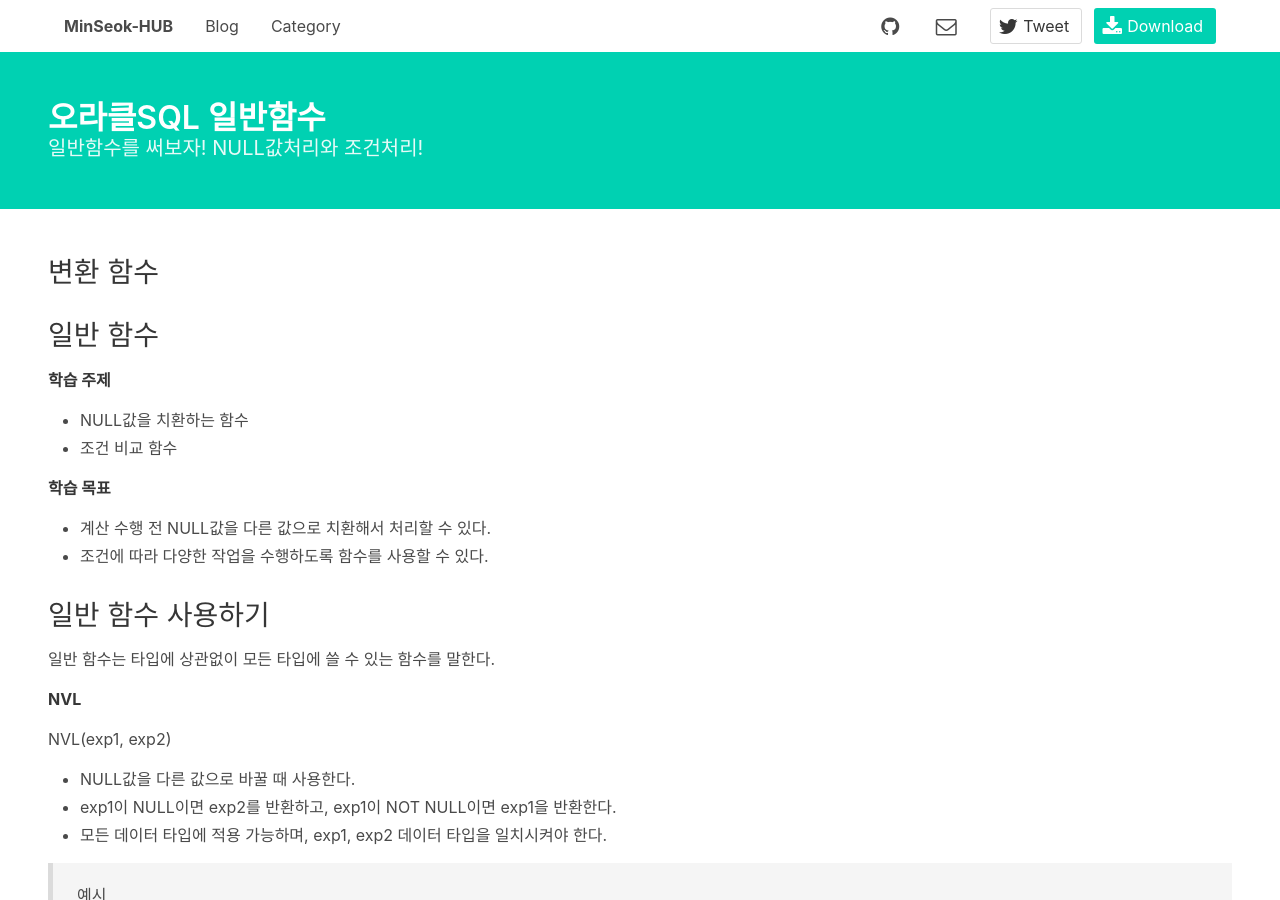
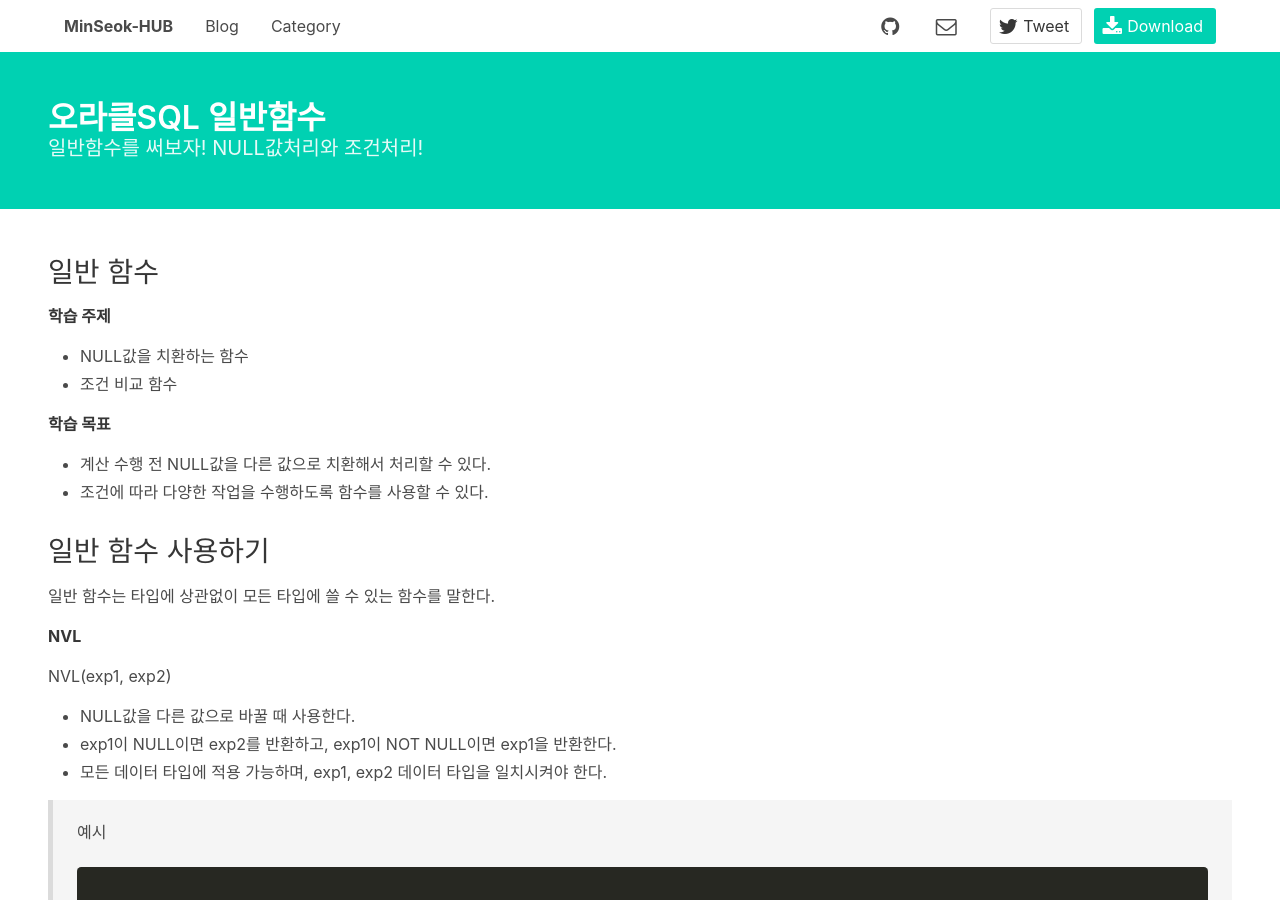
Before and after one commit to minsssg/minsssg.github.io, a Jekyll site: the page built from _posts/2020-06-28-db-practice-07.md, in a window 1280 px wide and 900 px high. Built offline with Jekyll 4.4.1, drawn with Linux system fonts in a browser that asks for light colours; comment, search, counter and statistics services are not loaded.

Commit message:
제목수정

```diff
--- a/_posts/2020-06-28-db-practice-07.md
+++ b/_posts/2020-06-28-db-practice-07.md
@@ -7,8 +7,6 @@ categories:
 comments: true
 permalink: db_practice07.html
 ---
-## 변환 함수
-
 ## 일반 함수
 
 **학습 주제**
```
